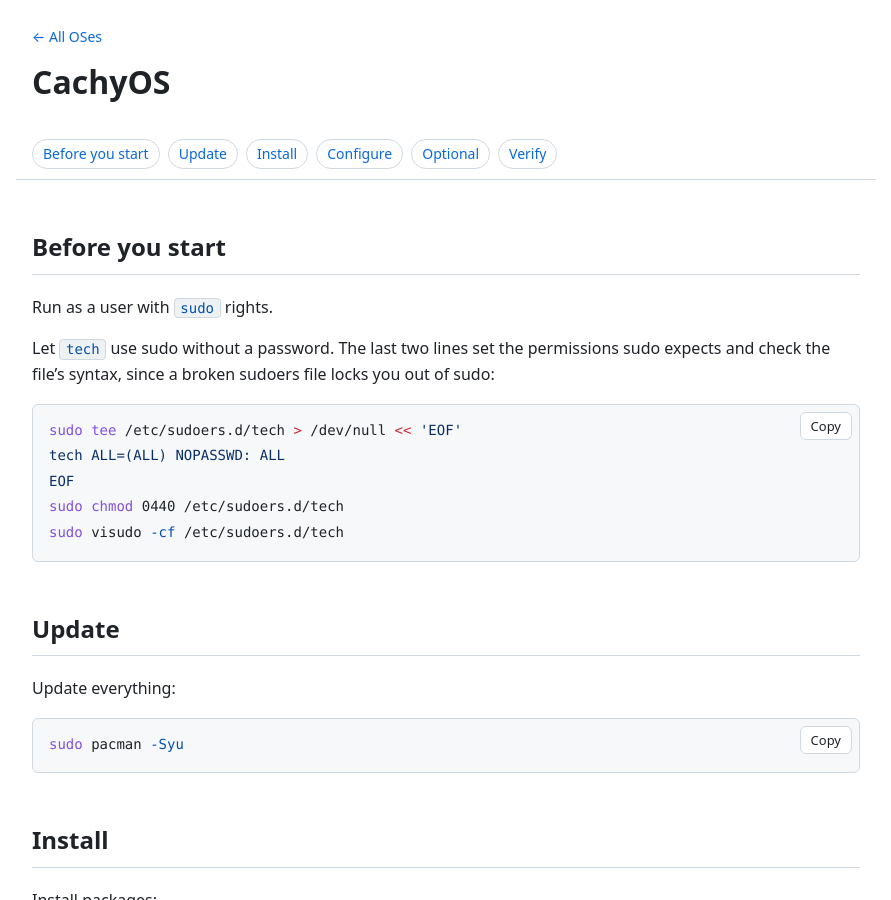
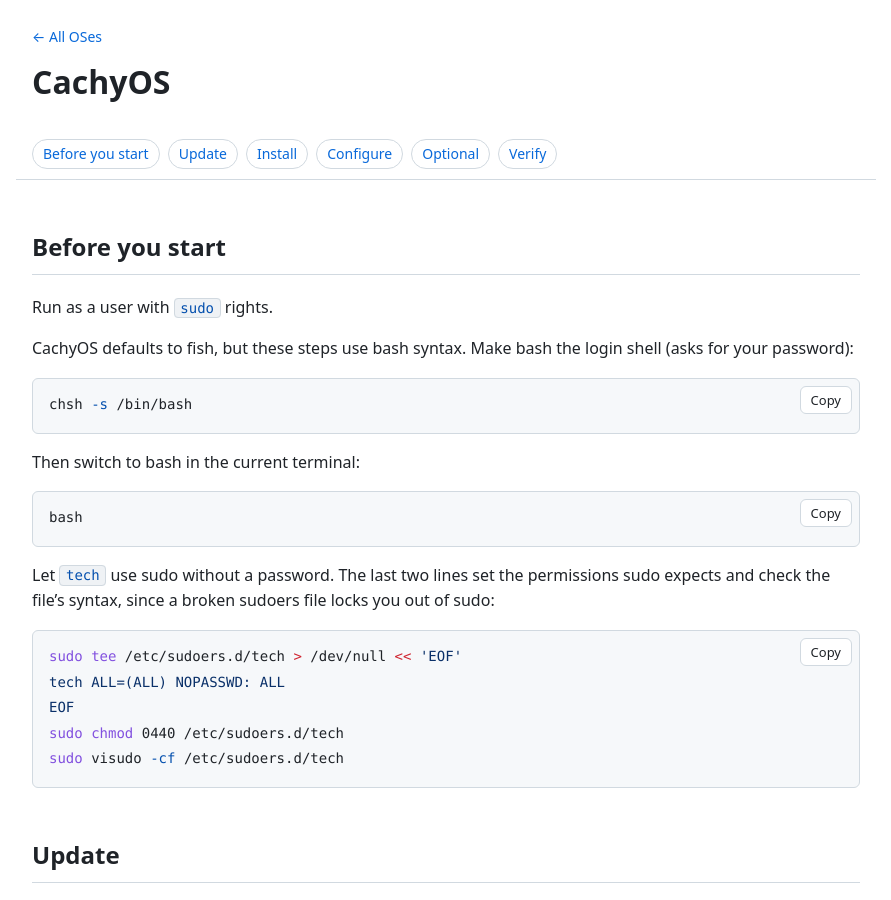
Before and after one commit to leewiscovitch/wiscovitch-install, a Jekyll site: the page built from cachyos.md, in a window 1280 px wide and 900 px high. Shown: the whole window, without its empty margins (194-1085 px from the left). Built offline with Jekyll 4.4.1, drawn with Linux system fonts in a browser that asks for light colours.

Commit message:
Add Windows SSH config and CachyOS switch to bash
The SSH step now has a PowerShell variant that uses NUL instead of
/dev/null. CachyOS gets a chsh step first, since its default fish
shell can't run the heredoc blocks.

Co-Authored-By: Claude Opus 5.5 <noreply@anthropic.com>

````diff
--- a/_includes/ssh-config.md
+++ b/_includes/ssh-config.md
@@ -1,3 +1,16 @@
+{%- assign pm = site.data.pm[page.pm] -%}
+{% if pm.lang == "powershell" -%}
+SSH client config for `{{ site.user }}`. Accepts new host keys automatically and doesn't save them (Windows uses `NUL` where Linux uses `/dev/null`):
+
+```powershell
+New-Item -ItemType Directory -Force "$HOME\.ssh" | Out-Null
+Add-Content -Path "$HOME\.ssh\config" -Value @"
+Host *
+    StrictHostKeyChecking=accept-new
+    UserKnownHostsFile=NUL
+"@
+```
+{%- else -%}
 SSH client config for `{{ site.user }}` (run as `{{ site.user }}`, not root). Accepts new host keys automatically and doesn't save them:
 
 ```bash
@@ -10,3 +23,4 @@ Host *
 EOF
 chmod 600 ~/.ssh/config
 ```
+{%- endif %}
--- a/cachyos.md
+++ b/cachyos.md
@@ -12,6 +12,18 @@ packages:
 ## Before you start
 
 Run as a user with `sudo` rights.
+
+CachyOS defaults to fish, but these steps use bash syntax. Make bash the login shell (asks for your password):
+
+```bash
+chsh -s /bin/bash
+```
+
+Then switch to bash in the current terminal:
+
+```bash
+bash
+```
 
 {% include sudoers.md %}
 
````
Also changed, not shown: windows.md (+2 -0 lines).
